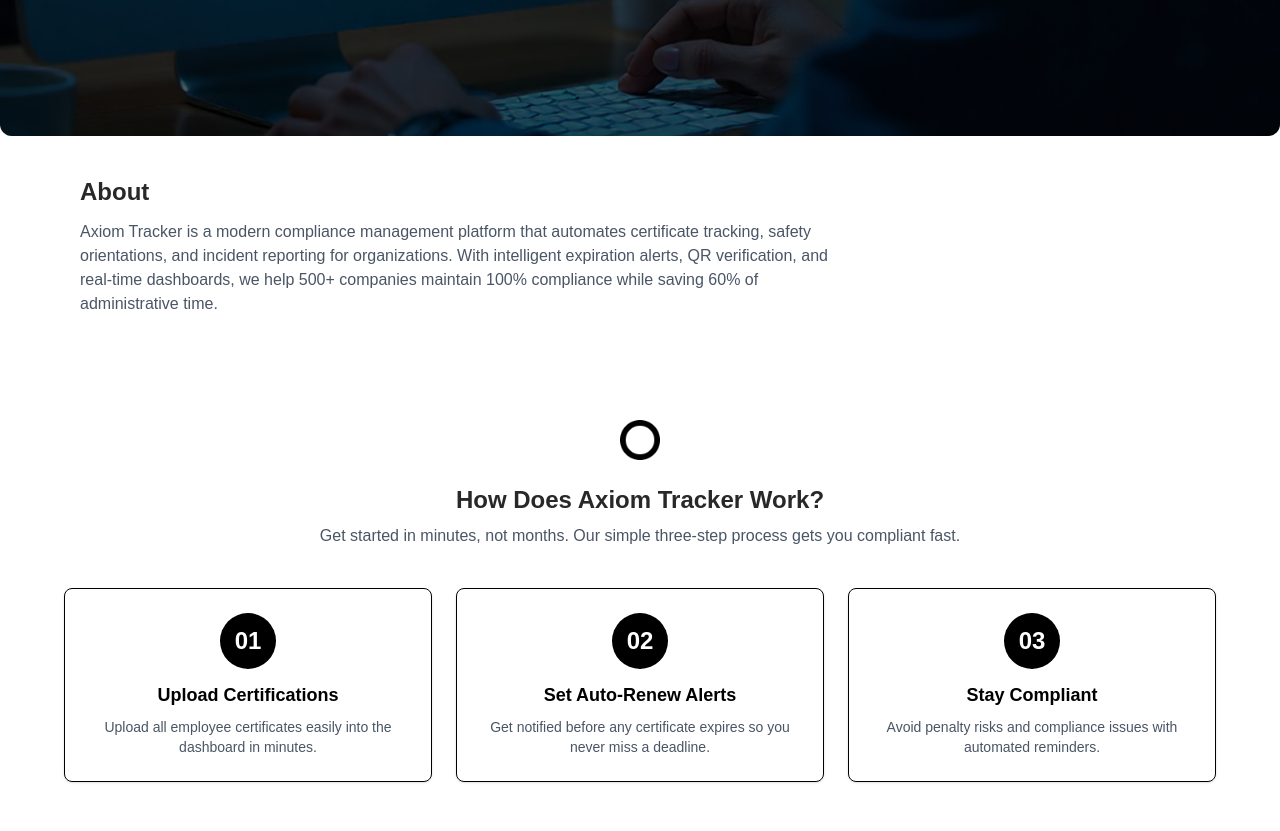
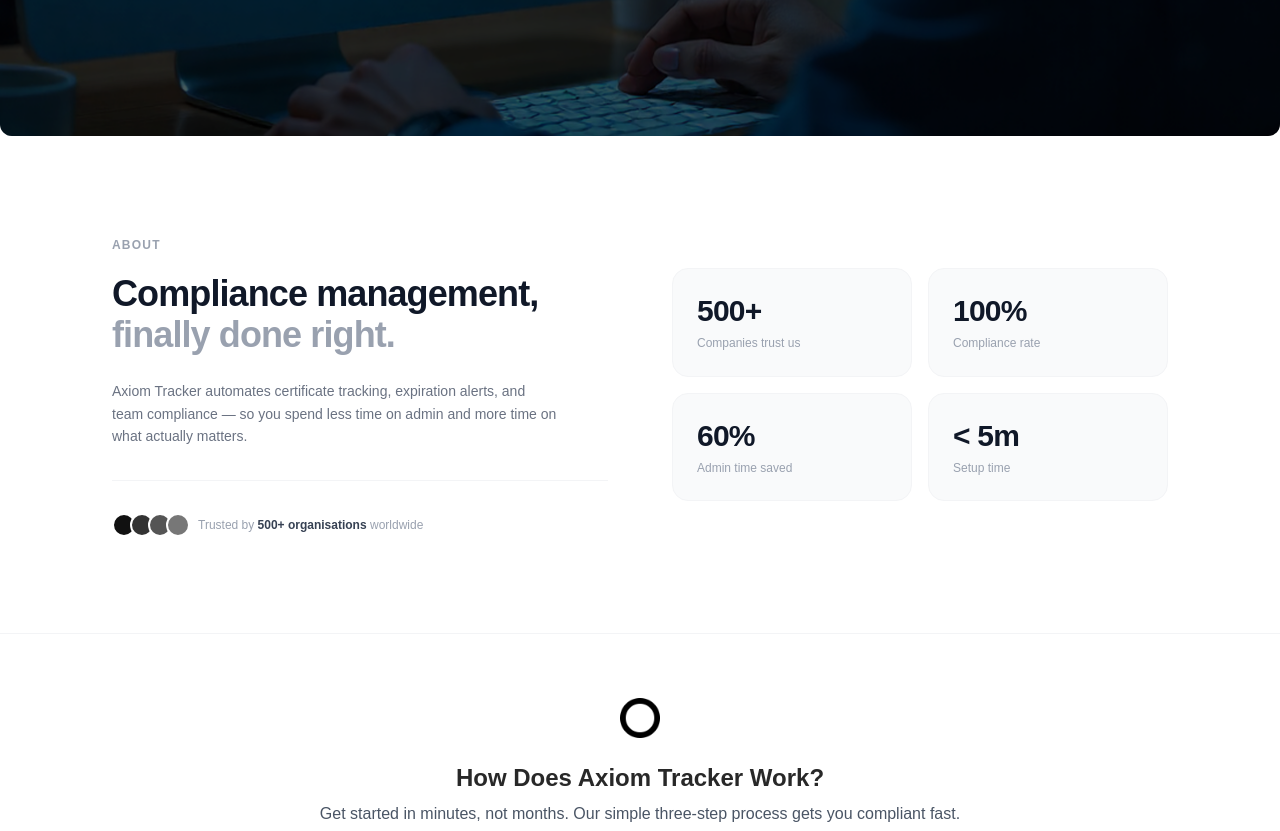
Before and after one commit to jeremiqque/Axiomtracker, a React (Vite) app: page / in a window 1280 px wide. Shown: the part 664-1495 px from the top of the page. Built offline with nearby package versions, Linux system fonts and the light colour scheme; no server answers; a web font is replaced by a local one.

Commit message:
added About page component

```diff
--- a/src/components/About.tsx
+++ b/src/components/About.tsx
@@ -1,15 +1,67 @@
 export default function About() {
+  const stats = [
+    { value: "500+", label: "Companies trust us" },
+    { value: "100%", label: "Compliance rate"    },
+    { value: "60%",  label: "Admin time saved"   },
+    { value: "< 5m", label: "Setup time"         },
+  ];
+
   return (
-    <section className="px-4 sm:px-8 md:px-20 py-10 text-left">
-      <h2 className="text-xl sm:text-2xl font-semibold mb-3 text-[#282828]">About</h2>
+    <section className="py-24 bg-white border-b border-gray-100">
+      <div className="max-w-6xl mx-auto px-6 lg:px-12">
 
-      <p className="text-gray-600 max-w-3xl text-sm sm:text-base">
-        Axiom Tracker is a modern compliance management platform that automates
-        certificate tracking, safety orientations, and incident reporting for
-        organizations. With intelligent expiration alerts, QR verification, and
-        real-time dashboards, we help 500+ companies maintain 100% compliance
-        while saving 60% of administrative time.
-      </p>
+        <div className="grid grid-cols-1 lg:grid-cols-2 gap-16 items-center">
+
+          {/* Left — text */}
+          <div>
+            <span className="inline-block text-xs font-semibold uppercase tracking-widest text-gray-400 mb-5">
+              About
+            </span>
+            <h2 className="text-3xl sm:text-4xl font-bold text-gray-900 tracking-tight leading-[1.15] mb-6">
+              Compliance management,<br />
+              <span className="text-gray-400">finally done right.</span>
+            </h2>
+            <p className="text-sm text-gray-500 leading-relaxed max-w-md">
+              Axiom Tracker automates certificate tracking, expiration alerts, and
+              team compliance — so you spend less time on admin and more time on
+              what actually matters.
+            </p>
+
+            {/* Divider */}
+            <div className="h-px bg-gray-100 my-8" />
+
+            {/* Inline trust line */}
+            <div className="flex items-center gap-2">
+              <div className="flex -space-x-1.5">
+                {["#111","#333","#555","#777"].map((bg, i) => (
+                  <div
+                    key={i}
+                    className="w-6 h-6 rounded-full border-2 border-white"
+                    style={{ background: bg }}
+                  />
+                ))}
+              </div>
+              <p className="text-xs text-gray-400">
+                Trusted by <span className="font-semibold text-gray-700">500+ organisations</span> worldwide
+              </p>
+            </div>
+          </div>
+
+          {/* Right — stat grid */}
+          <div className="grid grid-cols-2 gap-4">
+            {stats.map(({ value, label }) => (
+              <div
+                key={label}
+                className="p-6 rounded-2xl bg-gray-50 border border-gray-100 hover:border-gray-200 transition-colors"
+              >
+                <p className="text-3xl font-bold text-gray-900 tracking-tight">{value}</p>
+                <p className="text-xs text-gray-400 mt-1.5 leading-snug">{label}</p>
+              </div>
+            ))}
+          </div>
+
+        </div>
+      </div>
     </section>
   );
 }
```
